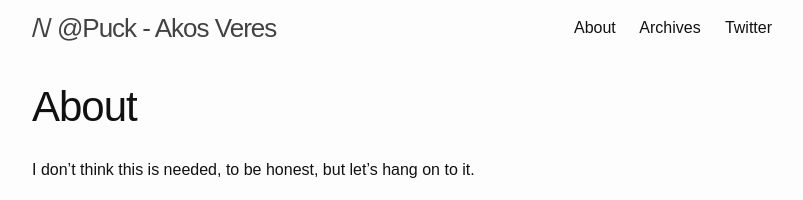
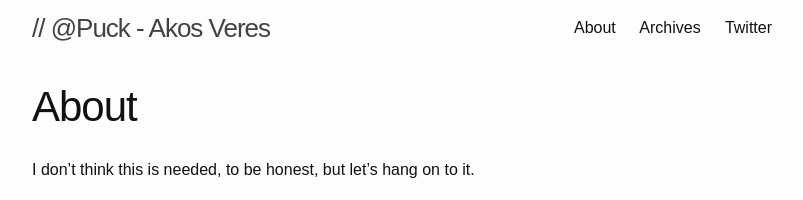
Before and after one commit to akosveres/blog, a Jekyll site: the page built from about.md, in a window 1280 px wide. Shown: the top 200 px of the page, without its empty margins (238-1041 px from the left). Built offline with Jekyll 4.4.1, drawn with Linux system fonts in a browser that asks for light colours.

```diff
--- a/_config.yml
+++ b/_config.yml
@@ -13,7 +13,7 @@
 # you will see them accessed via {{ site.title }}, {{ site.author }}, and so on.
 # You can create any custom variable you would like, and they will be accessible
 # in the templates via {{ site.myvariable }}.
-title: "\/\\\/ @Puck - Akos Veres"
+title: "\/\/ @Puck - Akos Veres"
 author: puck
 description: Music, IT, any random stuff I come to post about.
 #baseurl: "/whiteglass" # the subpath of your site, e.g. /blog
```
